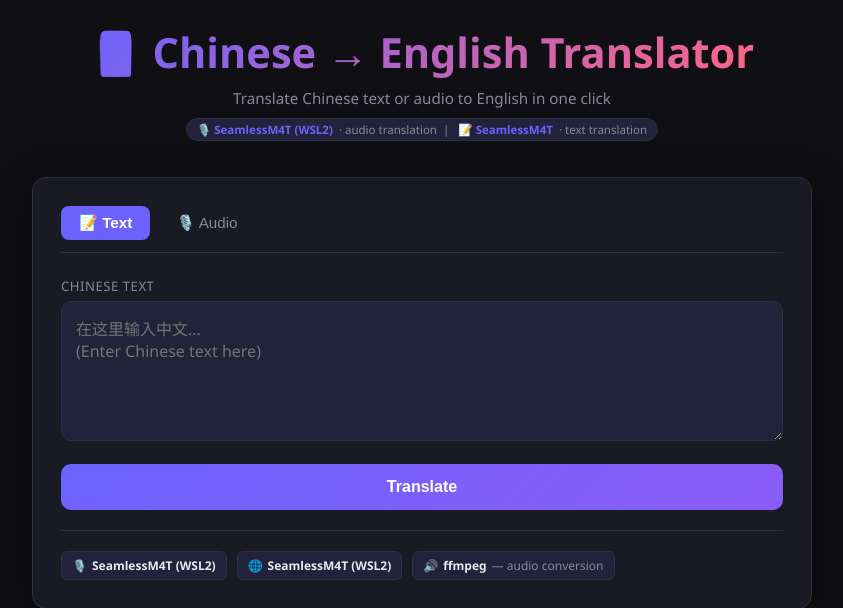
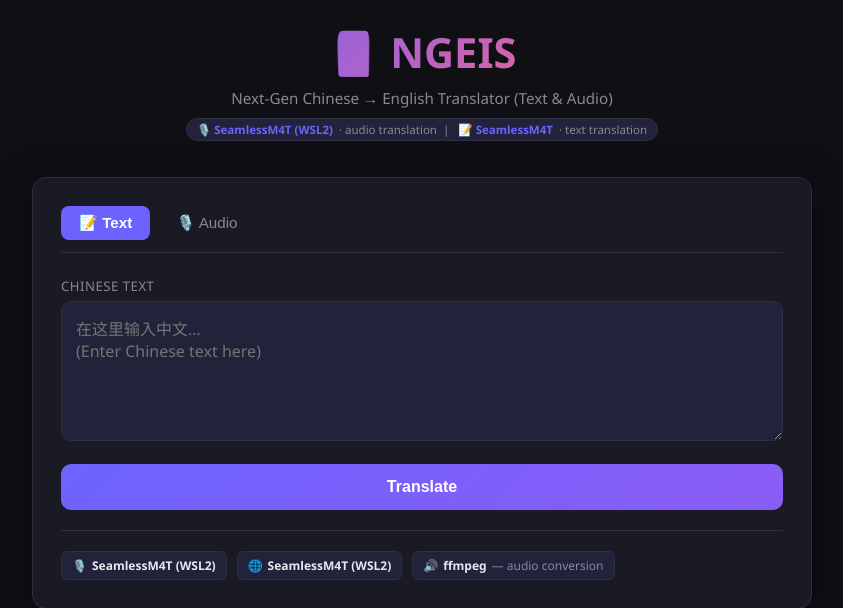
Before and after one commit to NALGIRKAR/NGEIS., a Flask app: page / in a window 1280 px wide. Shown: the top 608 px of the page, without its empty margins (218-1061 px from the left). Run offline with Flask 3, Linux system fonts and the light colour scheme; data that the repository does not hold is empty.

Commit message:
Branding: Update project name to NGEIS

```diff
--- a/templates/index.html
+++ b/templates/index.html
@@ -3,7 +3,7 @@
 <head>
   <meta charset="UTF-8" />
   <meta name="viewport" content="width=device-width, initial-scale=1.0" />
-  <title>Chinese → English Translator</title>
+  <title>NGEIS — Chinese → English Translator</title>
   <style>
     /* ── Reset & Base ───────────────────────────────────────── */
     *, *::before, *::after { box-sizing: border-box; margin: 0; padding: 0; }
@@ -322,8 +322,8 @@
 <body>
 
   <header>
-    <h1>🀄 Chinese → English Translator</h1>
-    <p>Translate Chinese text or audio to English in one click</p>
+    <h1>🀄 NGEIS</h1>
+    <p>Next-Gen Chinese → English Translator (Text & Audio)</p>
     <div class="badge" id="status-badge">
       <span id="badge-audio">🎙️ faster-whisper</span> · audio translation &nbsp;|&nbsp;
       <span id="badge-text">📝 argostranslate</span> · text translation
```
Also changed, not shown: README.md.
